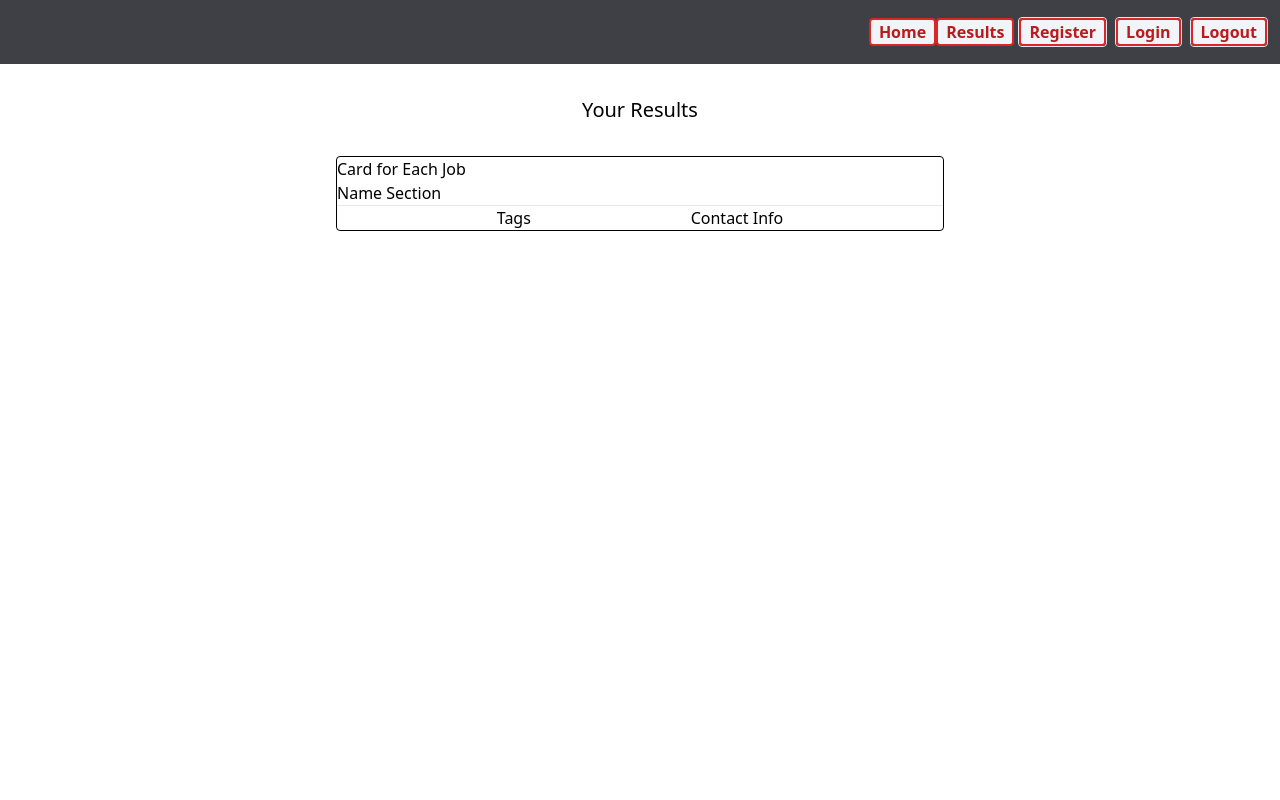
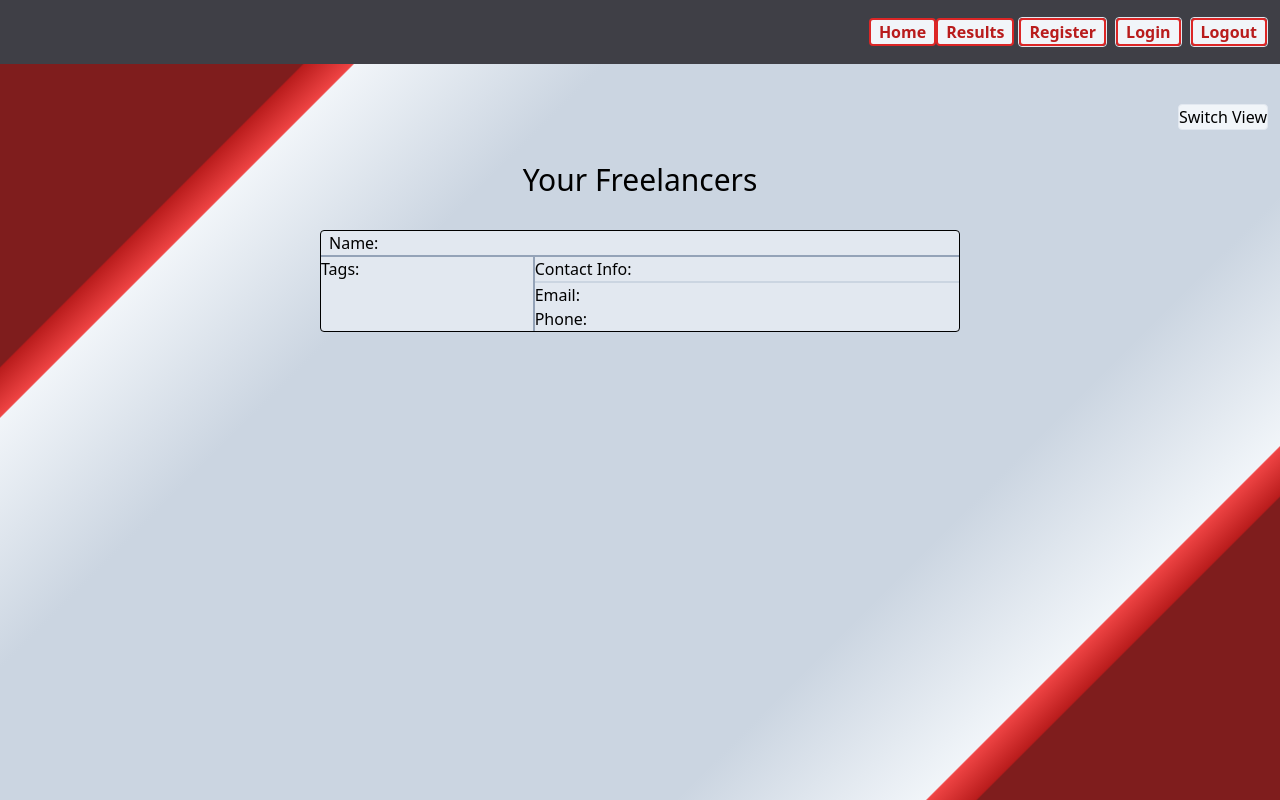
Before and after one commit to thesupersoup/codefi-capstone-apr2024, an Angular app in the folder frontend/: page /results in a window 1280 px wide. Built offline with nearby package versions, Linux system fonts and the light colour scheme.

Commit message:
Results Page Layout

```diff
--- a/frontend/src/app/features/results-page/results-page.component.html
+++ b/frontend/src/app/features/results-page/results-page.component.html
@@ -1,11 +1,54 @@
-<h1 class="flex justify-center text-xl m-8">Your Results</h1>
-<div class="flex justify-center m-8">
-  <div class="border border-black border-3 rounded w-1/2">Card for Each Job
-    <div>Name Section</div>
-    <hr>
-    <div class="flex flex-row justify-evenly">
-      <div class="justify-center">Tags</div>
-      <div>Contact Info</div>
+<section id="conResults" class="min-h-[calc(100vh-64px)] h-full py-10" *ngIf="isContractorView">
+  <div class="flex justify-end">
+  <button class="border border-slate-200 bg-slate-100 hover:bg-slate-200 rounded mx-3 h-7.5 flex justify-end" (click)="switch()">Switch View</button>
+  </div>
+
+  <h1 class="flex justify-center text-3xl m-8">Your Freelancers</h1>
+
+  <div class="flex justify-center mb-8">
+  <div class="flex flex-col w-1/2">
+
+    <div class="border border-black border-3 rounded w-full bg-slate-200 items-center">
+      <div class="pl-2">Name: </div>
+      <hr class="border border-slate-400">
+      <div class="flex flex-row">
+        <div class="justify-center border-r border-slate-400 w-1/3">Tags:</div>
+        <div class="flex flex-col border-l border-slate-400 w-2/3">Contact Info:
+          <hr class="border border-slate-300">
+          <p>Email:</p>
+          <p>Phone:</p>
+        </div>
+      </div>
     </div>
   </div>
 </div>
+
+</section>
+
+<section id="freResults" class="min-h-[calc(100vh-64px)] h-full py-10" *ngIf="!isContractorView">
+  <div class="flex justify-end">
+  <button class="border border-slate-200 bg-slate-100 hover:bg-slate-200 rounded mx-3 h-7.5 flex justify-end" (click)="switch()">Switch View</button></div>
+<h1 class="flex justify-center text-3xl m-8 text-slate-200">Your Next Job</h1>
+<div class="flex justify-center mb-8">
+<div class="flex flex-col w-1/2">
+
+  <div class="border border-black border-3 rounded w-full bg-slate-200 items-center">
+    <div class="pl-2">Name: </div>
+    <hr class="border border-slate-400">
+    <div class="flex flex-row">
+      <div class="justify-center border-r border-slate-400 w-1/3">Tags:</div>
+      <div class="flex flex-col border-l border-slate-400 w-2/3">Contact Info:
+        <hr class="border border-slate-300">
+        <p>Email:</p>
+        <p>Phone:</p>
+      </div>
+    </div>
+  </div>
+
+
+
+</div>
+</div>
+
+
+</section>
--- a/frontend/src/app/features/results-page/results-page.component.scss
+++ b/frontend/src/app/features/results-page/results-page.component.scss
@@ -0,0 +1,26 @@
+#conResults {
+  background: linear-gradient(135deg, #7f1d1d 15%, #b91c1c 15.1%, #ef4444 17.5%, #f1f5f9 17.6%, #cbd5e1 30%, #cbd5e1 70%, #f1f5f9 82.4%, #ef4444 82.5%, #b91c1c 84.9%, #7f1d1d 85%);
+}
+
+#freResults {
+  background: linear-gradient(135deg, #f1f5f9, #64748b 15%, #cbd5e1 15.1%, #f1f5f9 17.5%, #7f1d1d 17.6%, #7f1d1d 82.4%, #f1f5f9 82.5%, #cbd5e1 84.9%, #64748b 85%, #f1f5f9 100%);
+}
+
+#vert {
+  border-left:6px solid #64748b;
+  height: 100%
+}
+
+// Red
+// Red-900
+// red-700
+// red-500
+// slate-100
+
+// Slate
+// slate-900 #0f172a
+// slate-500 #64748b
+// slate-300 #cbd5e1
+// slate-100 #f1f5f9
+// red-600 #dc2626
+// red-700 #b91c1c
--- a/frontend/src/app/features/results-page/results-page.component.ts
+++ b/frontend/src/app/features/results-page/results-page.component.ts
@@ -7,4 +7,12 @@ import { Component } from '@angular/core';
 })
 export class ResultsPageComponent {
 
+
+  isContractorView = true
+
+  switch() {
+   this.isContractorView = !this.isContractorView
+
+   console.log(this.isContractorView)
+  }
 }
```
